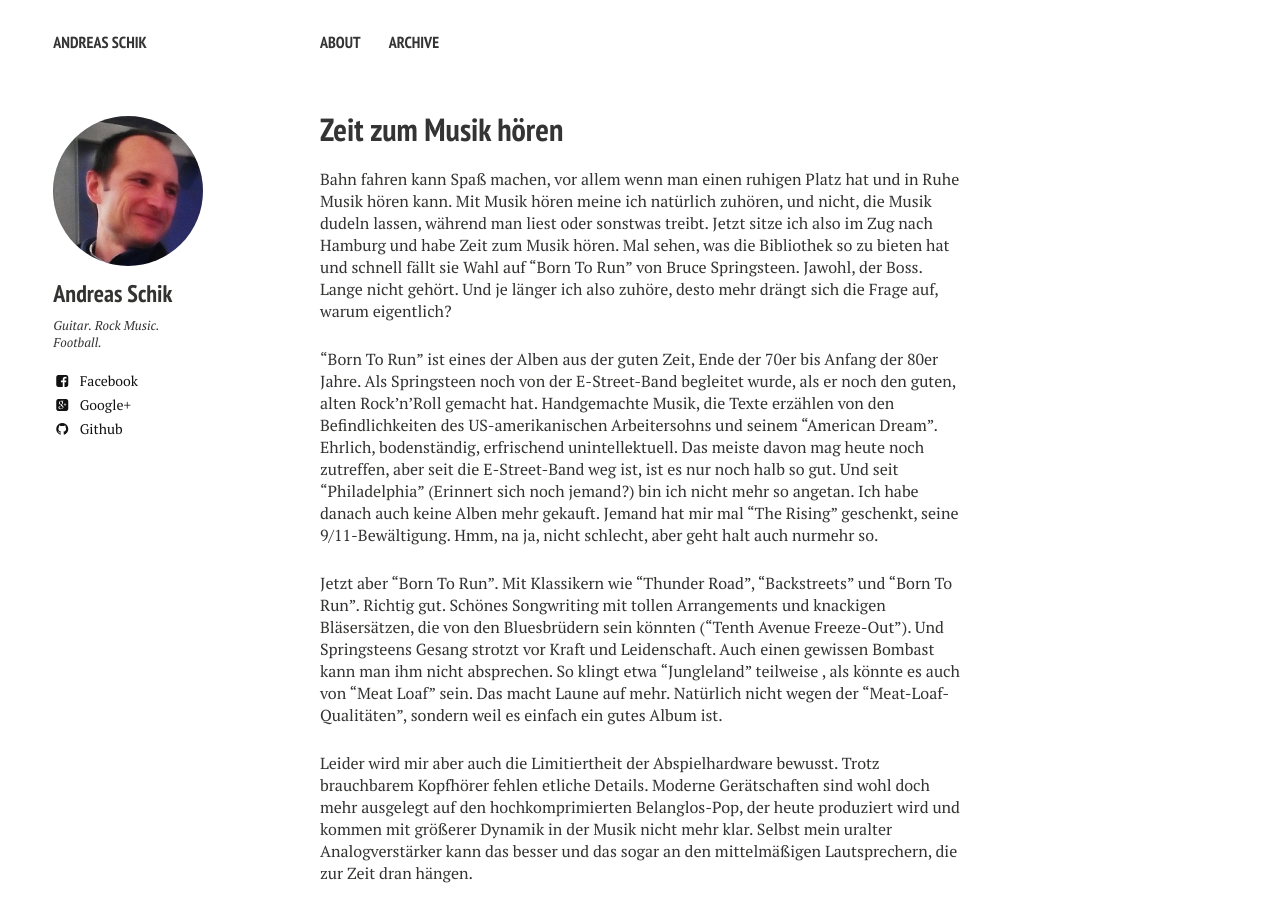
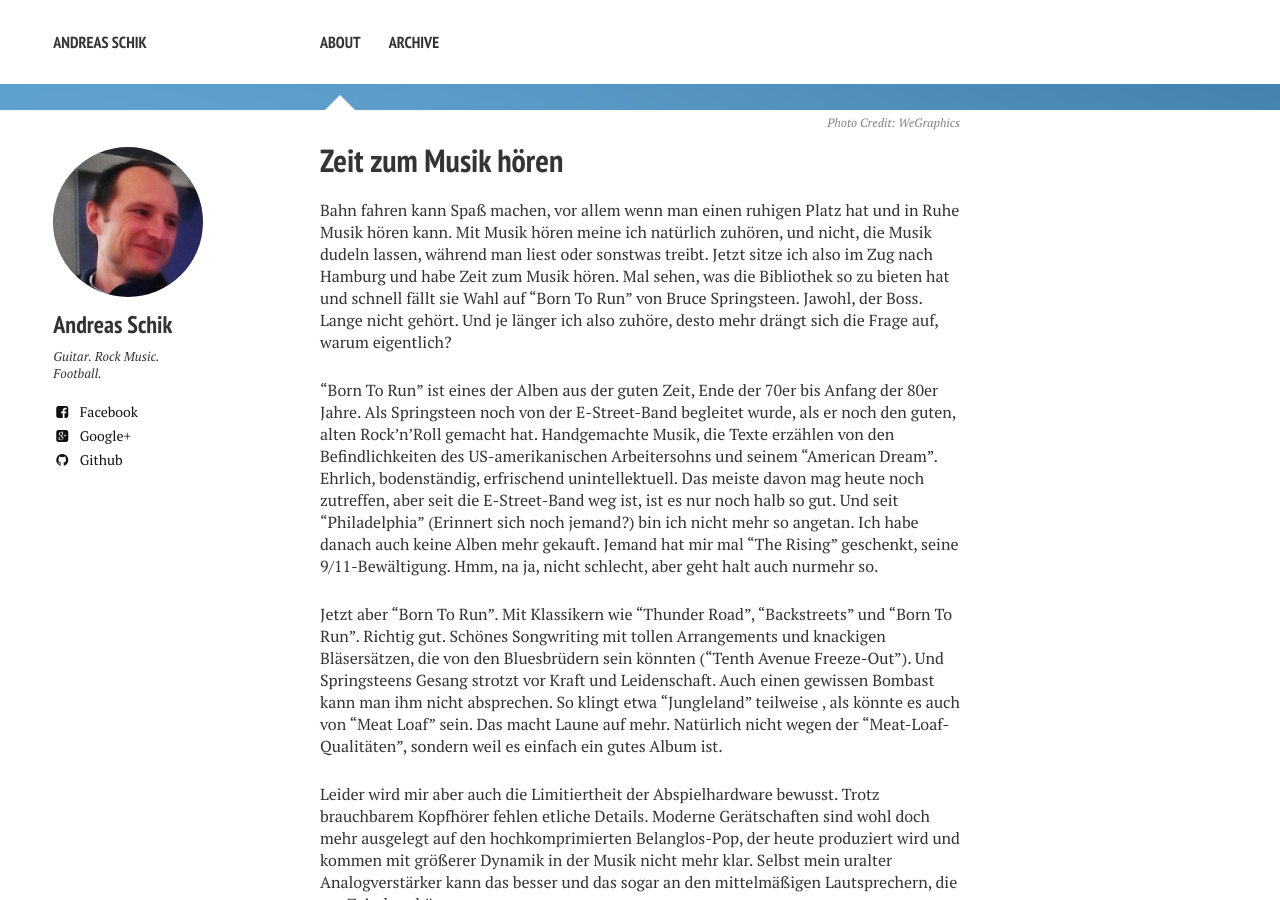
Before and after one commit to schik/schik.github.com, a Jekyll site: the page built from _posts/2015-02-13-born-to-run.md, in a window 1280 px wide and 900 px high. Built offline with Jekyll 4.4.1, drawn with Linux system fonts in a browser that asks for light colours; nearby versions of some CDN libraries.

Commit message:
Update 2015-02-13-born-to-run.md

```diff
--- a/_posts/2015-02-13-born-to-run.md
+++ b/_posts/2015-02-13-born-to-run.md
@@ -5,6 +5,10 @@ Author: Andreas Schik
 date: 2015-02-13
 tags: [Music, Rock, Travel, Musik, Reisen]
 excerpt: Endlich mal wieder Zeit zum Musik hören auf dem Weg nach Hamburg. Ich sitze in der Bahn und es läuft der Boss.
+image:
+  feature: feature_image_1.jpg
+  credit: WeGraphics
+  creditlink: http://wegraphics.net/downloads/free-ultimate-blurred-background-pack/
 ---
 
 Bahn fahren kann Spaß machen, vor allem wenn man einen ruhigen Platz hat und in Ruhe Musik hören kann. Mit Musik hören meine ich natürlich zuhören, und nicht, die Musik dudeln lassen, während man liest oder sonstwas treibt. Jetzt sitze ich also im Zug nach Hamburg und habe Zeit zum Musik hören. Mal sehen, was die Bibliothek so zu bieten hat und schnell fällt sie Wahl auf "Born To Run" von Bruce Springsteen. Jawohl, der Boss. Lange nicht gehört. Und je länger ich also zuhöre, desto mehr drängt sich die Frage auf, warum eigentlich?
```
